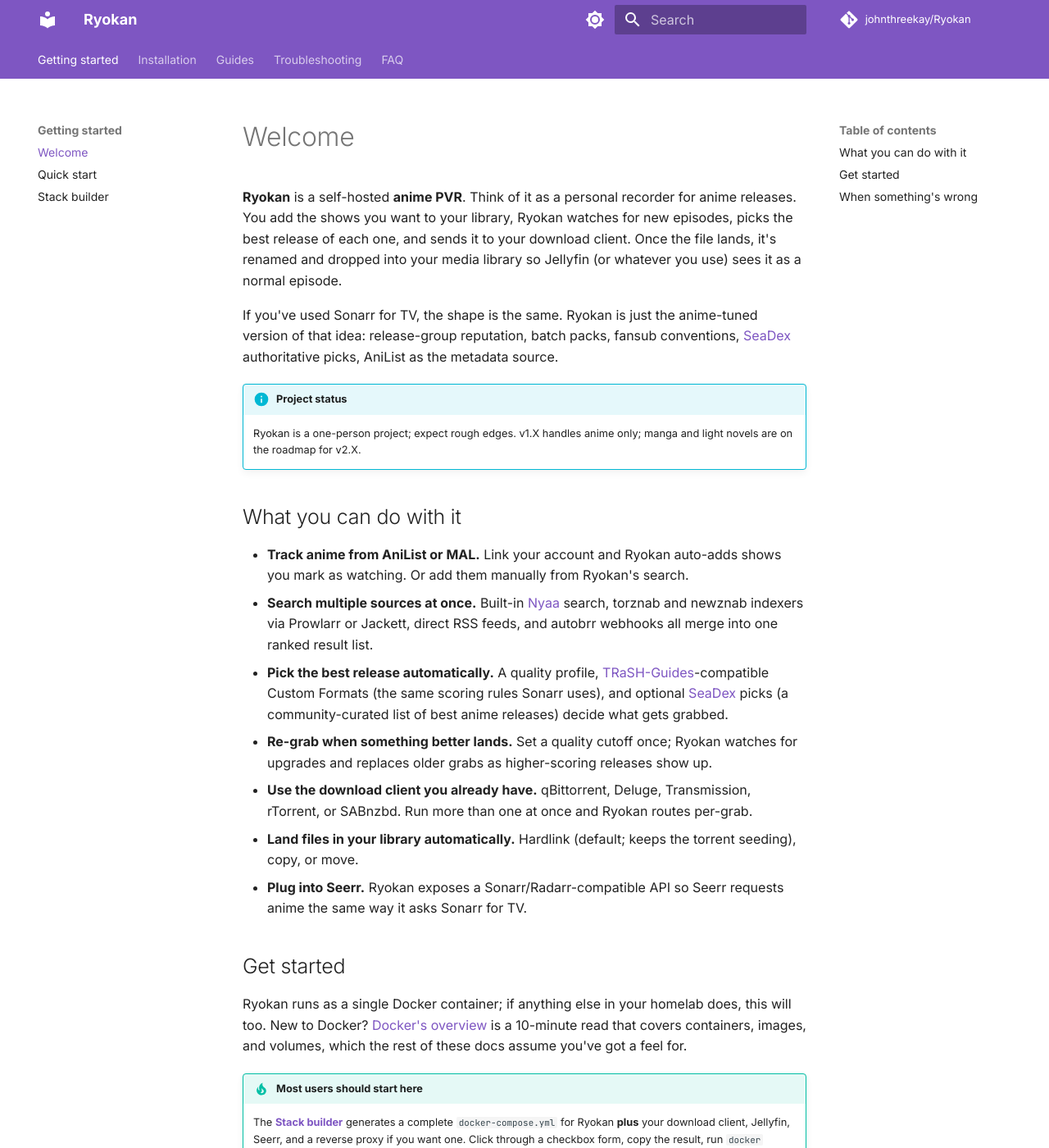
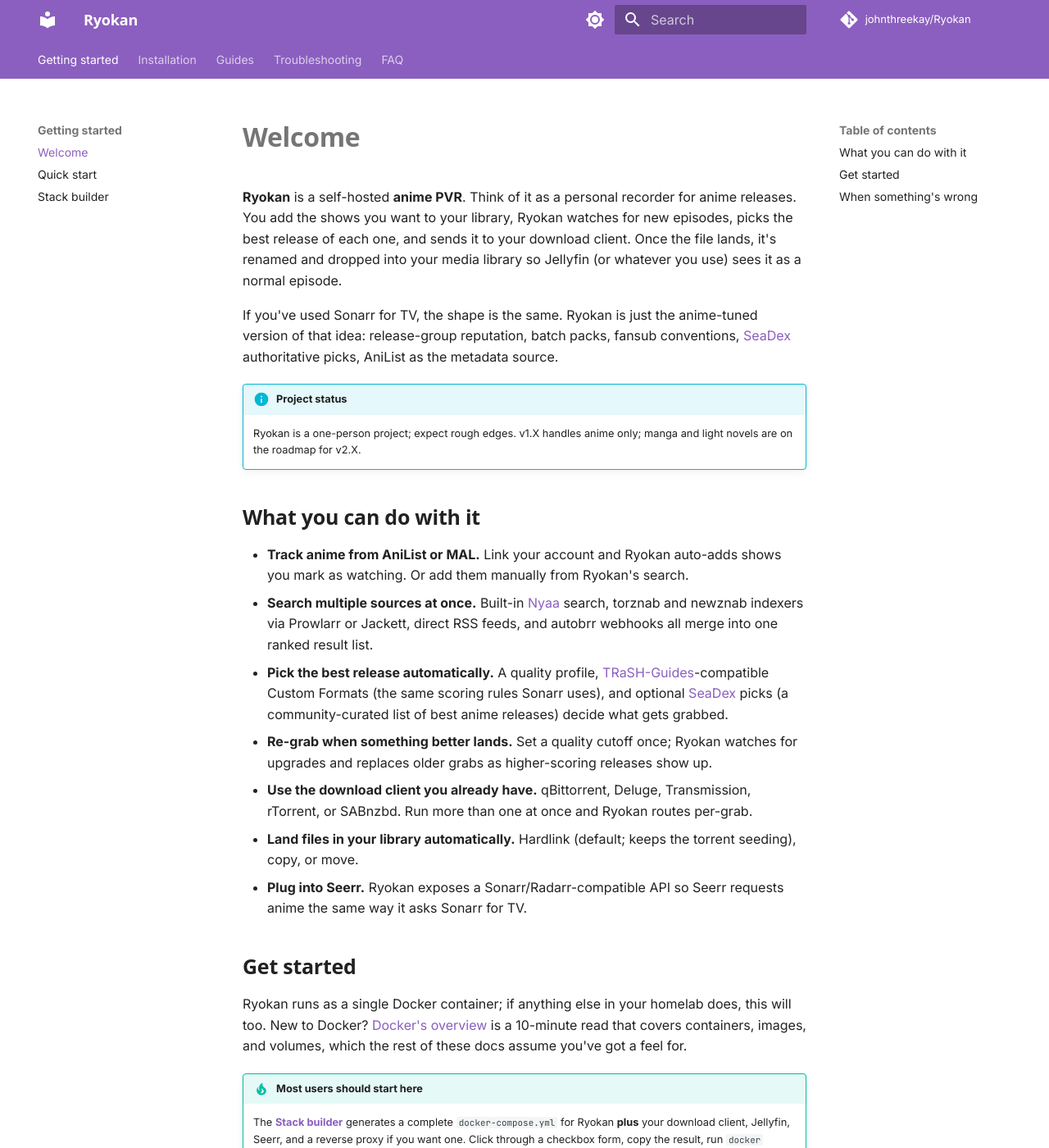
Before and after one commit to abhi1693/Ryokan, an MkDocs documentation site: the page built from docs/index.md, in a window 1280 px wide and 1400 px high. Shown: the whole window at 82% size. Built offline with MkDocs 1.6.1 and Material for MkDocs 9.7.7, drawn with Linux system fonts in a browser that asks for light colours; some web fonts are replaced; comment, search, counter and statistics services are not loaded.

Commit message:
docs: theme the docs site to match Ryokan's UI palette
Adds docs/stylesheets/ryokan.css with the Catppuccin-mauve color
tokens Ryokan uses in static/css/base.css, applied to Material's
internal CSS-variable system. The docs site now reads as part of
the same product instead of a generic MkDocs site.

Specifics:
- Dark scheme (`slate`) backgrounds match Ryokan exactly: #0f0f13 page
  bg, #16161d cards, #1e1e28 elevated surfaces, #d4d4e0 body text.
- Mauve `#cba6f7` for primary, `#b4a0ff` lavender for accent / hover
  state — same as Ryokan's `--accent` / `--lavender`.
- Murecho (Ryokan's display font) on H1, H2, H3, and the header bar
  title. Pulled from Google Fonts (the Ryokan repo's woff2 files
  aren't co-hosted in docs/, and re-shipping them here would just
  duplicate binaries).
- Subtle mauve tint + border on inline code blocks for visual
  consistency with the accent.
- Tabbed content's active-tab indicator uses mauve so the picker
  forms in stack-builder, quick-start, and download-clients all
  feel native.
- Footer color matches the deepest Ryokan bg `#0a0a0e` for visual
  weight separation.

mkdocs.yml: extra_css adds the new file ahead of picker.css so the
picker's component-level overrides win where they overlap. Palette
keys stay set to "deep purple" since Material requires placeholders
for toggle plumbing, but the actual colors come from the CSS file.

Co-Authored-By: Claude Opus 4.7 (1M context) <noreply@anthropic.com>

```diff
--- /dev/null
+++ b/docs/stylesheets/ryokan.css
@@ -0,0 +1,114 @@
+/* Ryokan-themed Zensical / Material overrides.
+ *
+ * Mirrors the colors and font choices Ryokan uses in `static/css/base.css`
+ * so the docs site reads as part of the same product rather than a generic
+ * MkDocs site. Targeted overrides only — Material's defaults handle layout,
+ * spacing, and component shapes; this file just tunes the palette and adds
+ * Murecho for display headings.
+ */
+
+/* Murecho — Ryokan's display font, pulled from Google Fonts since the
+   docs site doesn't co-host the woff2 files in the source tree. */
+@import url('https://fonts.googleapis.com/css2?family=Murecho:wght@500;600;700;800&display=swap');
+
+/* ── Light scheme ─────────────────────────────────────────────────── */
+
+[data-md-color-scheme="default"] {
+    --md-primary-fg-color: #8b5fbf;          /* darker mauve so it reads on white */
+    --md-primary-fg-color--light: #cba6f7;
+    --md-primary-fg-color--dark: #6d3b9e;
+    --md-primary-bg-color: #ffffff;
+
+    --md-accent-fg-color: #b4a0ff;
+    --md-accent-fg-color--transparent: rgba(180, 160, 255, 0.1);
+
+    --md-typeset-a-color: #8b5fbf;
+}
+
+/* ── Dark (slate) scheme — match Ryokan's exact palette ───────────── */
+
+[data-md-color-scheme="slate"] {
+    /* Backgrounds */
+    --md-default-bg-color: #0f0f13;
+    --md-default-bg-color--light: #16161d;
+    --md-default-bg-color--lighter: #1e1e28;
+    --md-default-bg-color--lightest: #2a2a3a;
+
+    /* Foreground text */
+    --md-default-fg-color: #d4d4e0;
+    --md-default-fg-color--light: #c0c0d0;
+    --md-default-fg-color--lighter: #a0a0b8;
+    --md-default-fg-color--lightest: #7a7a96;
+
+    /* Primary + accent */
+    --md-primary-fg-color: #cba6f7;
+    --md-primary-fg-color--light: #d9bfff;
+    --md-primary-fg-color--dark: #cba6f7;
+    --md-primary-bg-color: #0f0f13;
+
+    --md-accent-fg-color: #b4a0ff;
+    --md-accent-fg-color--transparent: rgba(180, 160, 255, 0.12);
+
+    /* Typeset — links, prose */
+    --md-typeset-color: #d4d4e0;
+    --md-typeset-a-color: #cba6f7;
+    --md-typeset-mark-color: rgba(203, 166, 247, 0.25);
+
+    /* Code blocks */
+    --md-code-bg-color: #16161d;
+    --md-code-fg-color: #d4d4e0;
+    --md-code-hl-color: rgba(203, 166, 247, 0.2);
+
+    /* Admonitions */
+    --md-admonition-bg-color: #16161d;
+    --md-admonition-fg-color: #d4d4e0;
+
+    /* Header bar inherits primary; force the title text to white-ish */
+    --md-primary-bg-color--light: #e8e8f0;
+
+    /* Footer + table borders */
+    --md-footer-bg-color: #0a0a0e;
+    --md-footer-bg-color--dark: #0a0a0e;
+    --md-footer-fg-color: #d4d4e0;
+    --md-footer-fg-color--light: #c0c0d0;
+    --md-footer-fg-color--lighter: #7a7a96;
+}
+
+/* ── Murecho on top-level headings + the header bar title ──────────── */
+
+.md-typeset h1,
+.md-typeset h2,
+.md-header__title {
+    font-family: 'Murecho', system-ui, sans-serif;
+    font-weight: 700;
+    letter-spacing: -0.01em;
+}
+
+.md-typeset h3 {
+    font-family: 'Murecho', system-ui, sans-serif;
+    font-weight: 600;
+}
+
+/* Inline code on dark gets a subtle mauve tint so it pops without
+   looking like a different element entirely. */
+[data-md-color-scheme="slate"] .md-typeset code {
+    background: rgba(203, 166, 247, 0.1);
+    color: #d4d4e0;
+    border: 1px solid rgba(203, 166, 247, 0.15);
+}
+
+/* Tabbed content (used in quick-start and download-clients) gets
+   the mauve accent on the active tab indicator. */
+[data-md-color-scheme="slate"] .md-typeset .tabbed-set > input:checked + label {
+    color: #cba6f7;
+    border-color: #cba6f7;
+}
+
+/* Admonition titles pick up the same mauve so info / tip / warning
+   blocks read as part of the same visual family. Material colors
+   the icon by type (info=blue, warning=orange) — leave those, just
+   make the surrounding chrome consistent with the rest of the page. */
+[data-md-color-scheme="slate"] .md-typeset .admonition,
+[data-md-color-scheme="slate"] .md-typeset details {
+    border-color: var(--md-default-bg-color--lightest);
+}
--- a/mkdocs.yml
+++ b/mkdocs.yml
@@ -37,18 +37,23 @@ theme:
     - search.highlight
     - content.code.copy
     - content.code.annotate
+  # Palette tokens live in `docs/stylesheets/ryokan.css` so the docs site
+  # exactly matches Ryokan's own UI palette (Catppuccin-mauve `#cba6f7`
+  # accent, `#0f0f13` backgrounds). The `primary` / `accent` keys here
+  # are placeholders Material requires for its toggle plumbing; the CSS
+  # file overrides the actual color values.
   palette:
     - media: "(prefers-color-scheme: light)"
       scheme: default
       primary: deep purple
-      accent: pink
+      accent: deep purple
       toggle:
         icon: material/brightness-7
         name: Switch to dark mode
     - media: "(prefers-color-scheme: dark)"
       scheme: slate
       primary: deep purple
-      accent: pink
+      accent: deep purple
       toggle:
         icon: material/brightness-4
         name: Switch to light mode
@@ -77,6 +82,7 @@ extra_javascript:
   - javascripts/picker.js
 
 extra_css:
+  - stylesheets/ryokan.css
   - stylesheets/picker.css
 
 markdown_extensions:
```
